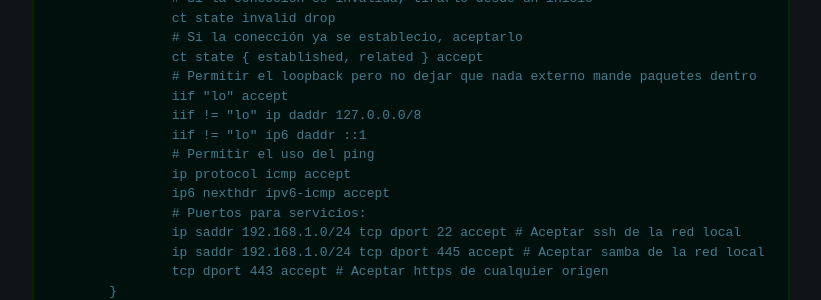
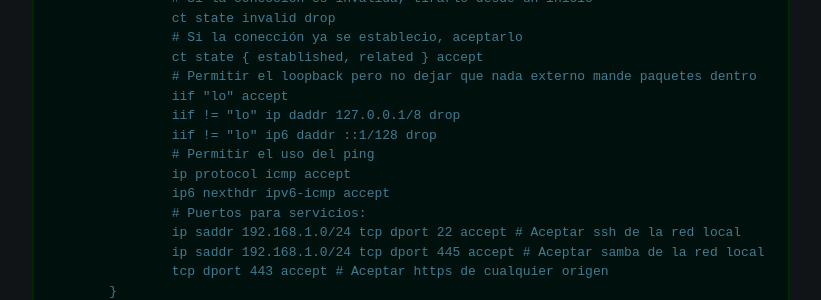
Before and after one commit to ksobrenat32/blog, a Jekyll site: the page built from all_collections/_posts/2021-09-25-nftables.md, in a window 1280 px wide and 1400 px high, scrolled down 4013 px. Shown: the part 667-967 px from the top of the window, without its empty margins (229-1050 px from the left). Built offline with Jekyll 4.4.1, drawn with Linux system fonts in a browser that asks for light colours; some of the changed text lies outside the part shown.

Commit message:
correcciones al ejemplo de nftables

```diff
--- a/all_collections/_posts/2021-09-25-nftables.md
+++ b/all_collections/_posts/2021-09-25-nftables.md
@@ -114,8 +114,8 @@ En este ejemplo se bloquea TODO lo que quiera entrar al servidor pero deja salir
 			ct state { established, related } accept
 			# Permitir el loopback pero no dejar que nada externo mande paquetes dentro
 			iif "lo" accept
-			iif != "lo" ip daddr 127.0.0.0/8
-			iif != "lo" ip6 daddr ::1
+			iif != "lo" ip daddr 127.0.0.1/8 drop
+			iif != "lo" ip6 daddr ::1/128 drop
 			# Permitir el uso del ping
 			ip protocol icmp accept
 			ip6 nexthdr ipv6-icmp accept
```
